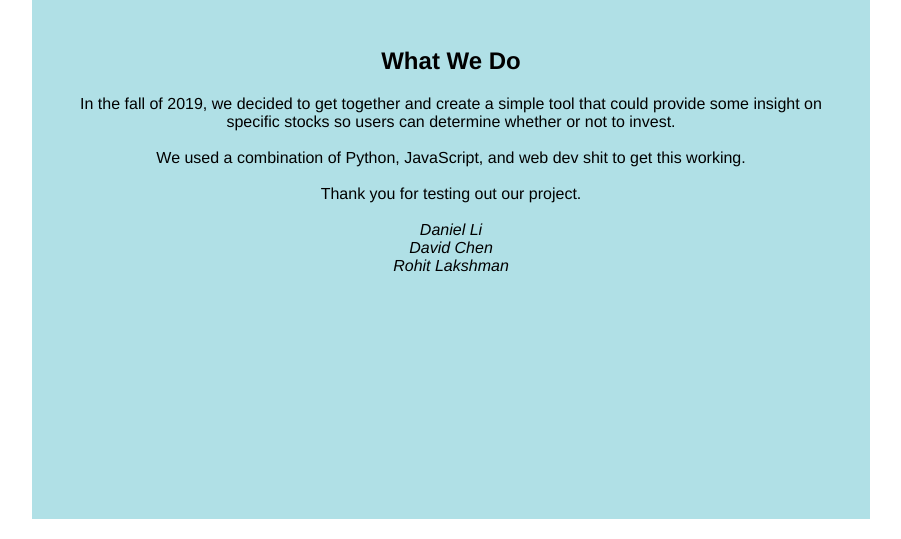
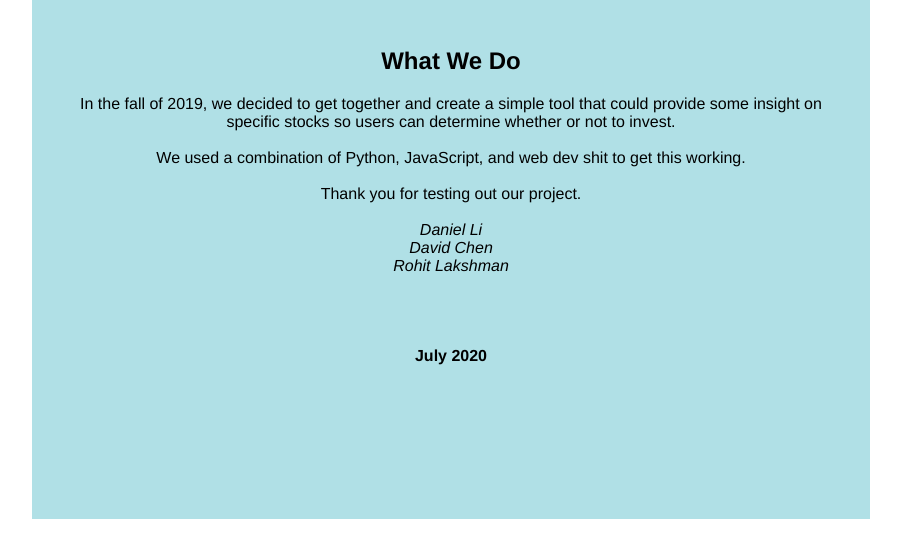
Before and after one commit to dchen327/stockanalyzer-flask, a Flask app: page /about in a window 1280 px wide. Shown: the part 104-643 px from the top of the page, without its empty margins (189-1090 px from the left). Run offline with Flask 2, Linux system fonts and the light colour scheme.

Commit message:
made the about page cooler

```diff
--- a/app/templates/about.html
+++ b/app/templates/about.html
@@ -20,7 +20,11 @@
           <br>
           <em>Daniel Li<br>
             David Chen<br>
-            Rohit Lakshman</em> </span></p>
+            Rohit Lakshman</em>
+        <br><br><br><br><br>
+        <strong>July 2020</strong></span>
+
+      </p>
     </div>
     {% endblock %}
   </body>
```
